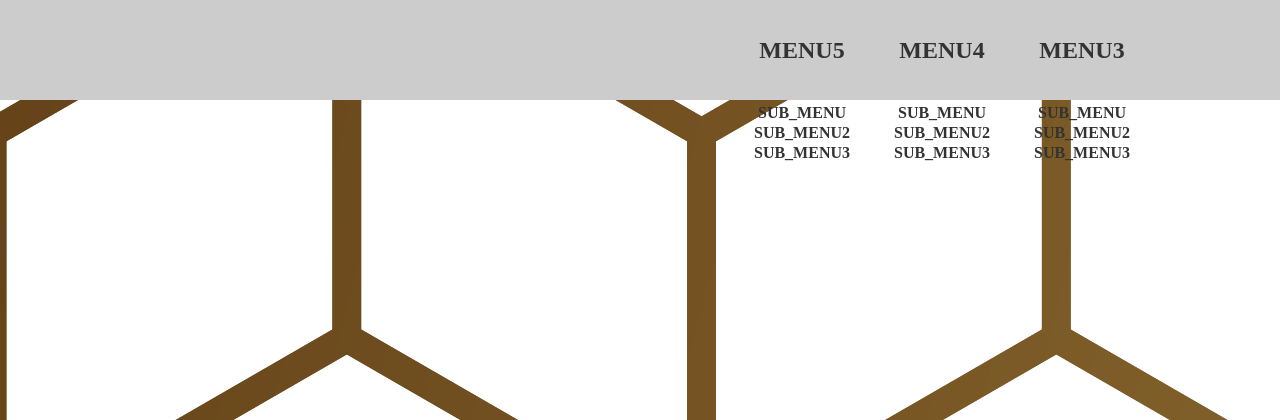
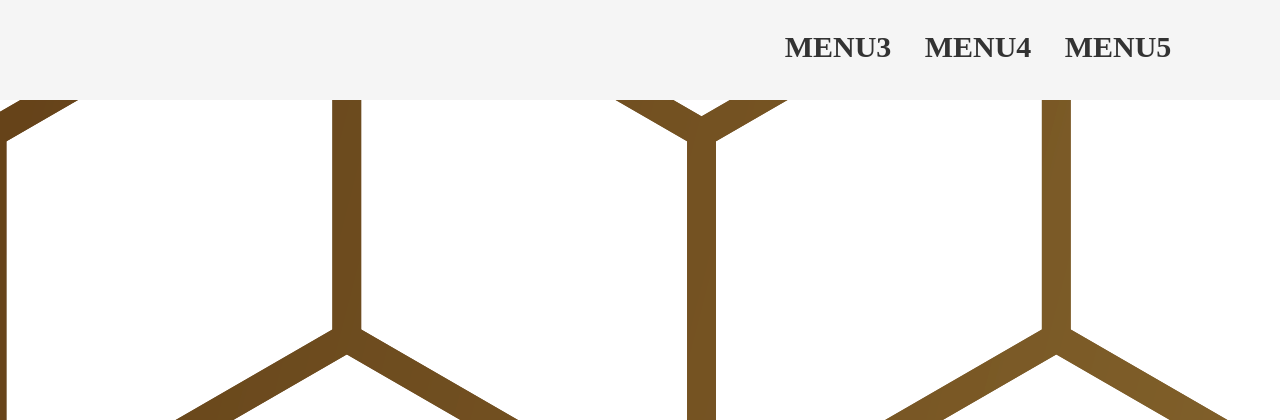
Before and after one commit to parkkingcar/htdocs, a PHP site: page /Menu.html in a window 1280 px wide. Shown: the top 420 px of the page. Run offline with PHP 8.4, Linux system fonts and the light colour scheme.

Commit message:
menu.css Menu.html

```diff
--- a/Menu.html
+++ b/Menu.html
@@ -24,11 +24,7 @@
             </ul>
         </li>
         <li><a href="#">MENU5</a>
-            <ul>
-                <li><a href="#">SUB_MENU</a></li>
-                <li><a href="#">SUB_MENU2</a></li>
-                <li><a href="#">SUB_MENU3</a></li>
-            </ul>
+
         </li>
     </ul>
 </div>
--- a/css/menu.css
+++ b/css/menu.css
@@ -15,31 +15,48 @@ a {
 /* 글자크기를 16px 맑은 고딕 굵게하고 width넓이 700, 높이 50만큼 배경색은 #ccc, 글자색은 검정색, 라인높이50px
 menu박스 가운데정렬, 글자가운데 정렬 */
 #menu {
-    font:bold 16px "malgun gothic";
+    font:bold 100% "malgun gothic";
     width:100%;
     height:100px;
-    background: #ccc;
+    background: whitesmoke;
     color:black;
-    line-height: 100px;
+    line-height: 94px;
     margin:0 auto;
     text-align: center;
 }
 
+/* 메뉴판 자체를 이동 */
+#menu > ul{
+    float: left;
+    margin-left: 60%;
+}
+
 /* menu태그 자식의 ul의 자식 li를 왼쪽정렬과 넓이 140설정 */
 #menu > ul > li {
-    float:right;
     width:140px;
-    position:relative;
-}
-
-#menu > ul > li > ul >li{
-    line-height: 20px;
-}
-
-#menu > ul{
-    margin-right: 10%;
+    float: left;
 }
 
 #menu > ul > li > a{
-    font-size: 150%;
+    font-size: 30px;
 }
+
+/*드롭다운 메뉴 감추기 */
+#menu > ul > li > ul{
+    height: 100%;
+    background-color: whitesmoke;
+    font-size: 100%;
+    display: none;
+}
+
+/* 드롭다운 부속 사이즈 */
+#menu > ul > li > ul >li{
+    line-height: 20px;
+    padding-bottom: 10%;
+    padding-top: 10%;
+}
+
+/*drop down menu 보이게 하기 */
+#menu > ul > li:hover > ul{
+    display: block;
+}
```
